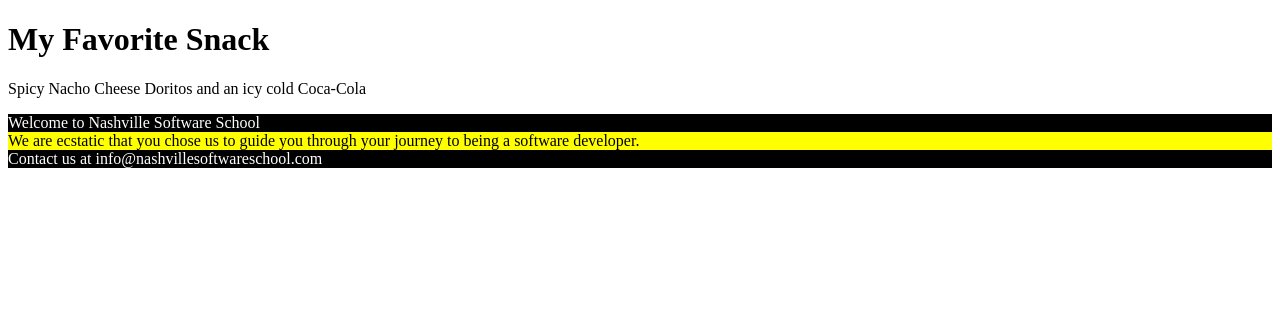
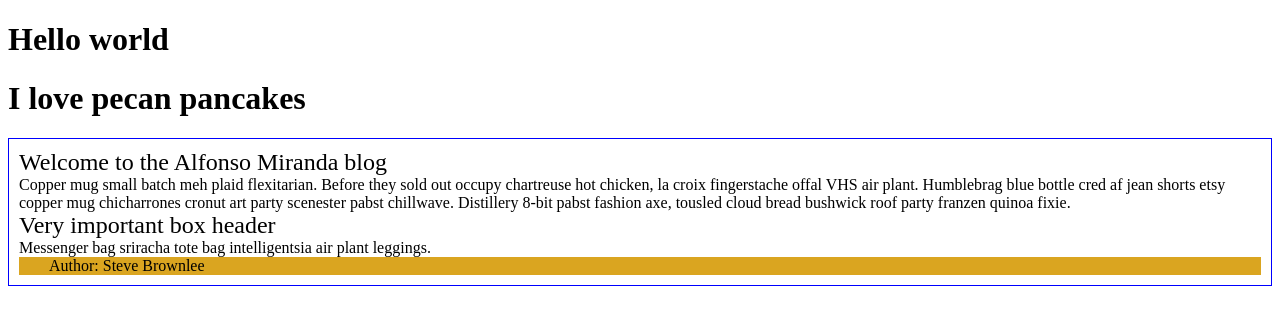
Before and after one commit to Kazathur92/Book3_Ch1, a plain HTML site: page index.html in a window 1280 px wide. Drawn offline with Linux system fonts and the light colour scheme.

Commit message:
add the book exercise

```diff
--- /dev/null
+++ b/blog.css
@@ -0,0 +1,23 @@
+.article {
+  padding: 10px;
+  border: 1px solid blue;
+}
+
+.article__header {
+  font-size: 1.5em;
+}
+
+.article__footer {
+  padding: 0 30px;
+}
+
+.goldenrod {
+  background-color: goldenrod;
+}
+
+.dashed {
+  border: 1px dashed black;
+}
+.urgent {
+  color: red;
+}
--- /dev/null
+++ b/bookExercise1.js
@@ -0,0 +1,44 @@
+// #1
+// Use JavaScript to obtain a reference to the first section
+// with the class of article_header and change its text with
+// the textContent property to "Welcome to the {insert your name here}
+//  blog"
+
+
+document.querySelector(".article__header").textContent = "Welcome to the Alfonso Miranda blog";
+
+
+
+// #2
+// Use JavaScript to obtain a reference to all article__header
+// elements and change their classList property value to article__header
+//  important.
+
+const changeClass = document.querySelectorAll(".article__header");
+// console.log(changeClass);
+// changeClass[0].classList.replace("article__header", "article__header.important");
+// console.log(changeClass)
+// changeClass[1].classList.replace("article__header", "article__header.important");
+// console.log(changeClass)
+
+for (i = 0; i < changeClass.length; i++) {
+changeClass[i].classList.add("important");
+}
+
+
+// #3
+// Obtain a reference the element with a class of dashed and remove it.
+
+const removeClass = document.querySelectorAll(".aside_box--dark");
+for (i = 0; i < removeClass.length; i++) {
+  removeClass[i].classList.remove("dashed");
+  }
+
+// #4
+// Obtain a reference the element with a class of article_footer and add
+// the class of goldenrod it.
+
+const anotherClass = document.querySelectorAll(".article__footer");
+for (i = 0; i < anotherClass.length; i++) {
+  anotherClass[i].classList.add("goldenrod");
+  }
--- a/index.html
+++ b/index.html
@@ -4,68 +4,36 @@
   <meta charset="UTF-8">
   <meta name="viewport" content="width=device-width, initial-scale=1.0">
   <meta http-equiv="X-UA-Compatible" content="ie=edge">
-  <link rel="stylesheet" href="styles.css">
+  <link rel="stylesheet" href="blog.css">
   <title>Document</title>
 </head>
-<h1>My Favorite Snack</h1>
-<p>Spicy Nacho Cheese Doritos and an icy cold Coca-Cola</p>
-<body>
-    <article>
-        <section class="article__section article__header smallText">
-            Welcome to Nashville Software School
-        </section>
-
-        <section class="article__section article__body">
-            We are ecstatic that you chose us to guide you through your journey to being a software developer.
-        </section>
-
-        <section class="article__section article__footer">
-            Contact us at info@nashvillesoftwareschool.com
-        </section>
+  <body>
+    <h1 class="world">Hello world</h1>
+    <h1 class="pancakes">I love pecan pancakes</h1>
+    <article class="article">
+      <section class="article__header">
+        Welcome to my blog
+      </section>
+      <section class="article__content">
+        Copper mug small batch meh plaid flexitarian. Before they
+        sold out occupy chartreuse hot chicken, la croix
+        fingerstache offal VHS air plant. Humblebrag blue bottle
+        cred af jean shorts etsy copper mug chicharrones cronut
+        art party scenester pabst chillwave. Distillery 8-bit
+        pabst fashion axe, tousled cloud bread bushwick roof party
+        franzen quinoa fixie.
+      </section>
+      <aside class="aside_box--dark dashed">
+        <div class="article__header">
+          Very important box header
+        </div>
+        Messenger bag sriracha tote bag intelligentsia air plant
+        leggings.
+      </aside>
+      <section class="article__footer">
+        Author: Steve Brownlee
+      </section>
     </article>
-  <script src="practice3.js"></script>
-</body>
+    <script src="bookExercise1.js"></script>
+  </body>
 </html>
-
-
-<!-- Make a basic index.html page
-
-Create a styles.css file and include it in your HTML file with a link tag
-
-Add this to styles.css
-
-.article__section {
-  background-color: black;
-  color: white;
-}
-.highlight {
-  background-color: yellow;
-  color: black;
-}
-Use JavaScript to:
-
-add a class of highlight to the second article__section -->
-
-
-
-
-
-
-
-
-
-
-<!-- Make a basic index.html page with an h1 tag that says "My Favorite Snack" and an p tag that contains the string "Spicy Nacho Cheese Doritos and an icy cold Coca-Cola"
-
-Create a main.js file and add it to your HTML file with a script tag
-
-Create a styles.css file and include it in your HTML file with a link tag
-
-Add this to styles.css
-
-.urgent {
-  color: red;
-}
-Use JavaScript to:
-
-add a class of urgent to title -->
```
Also changed, not shown: practice2.js (+17 -3 lines), practiceIndex.html (added, +71 -0 lines).
